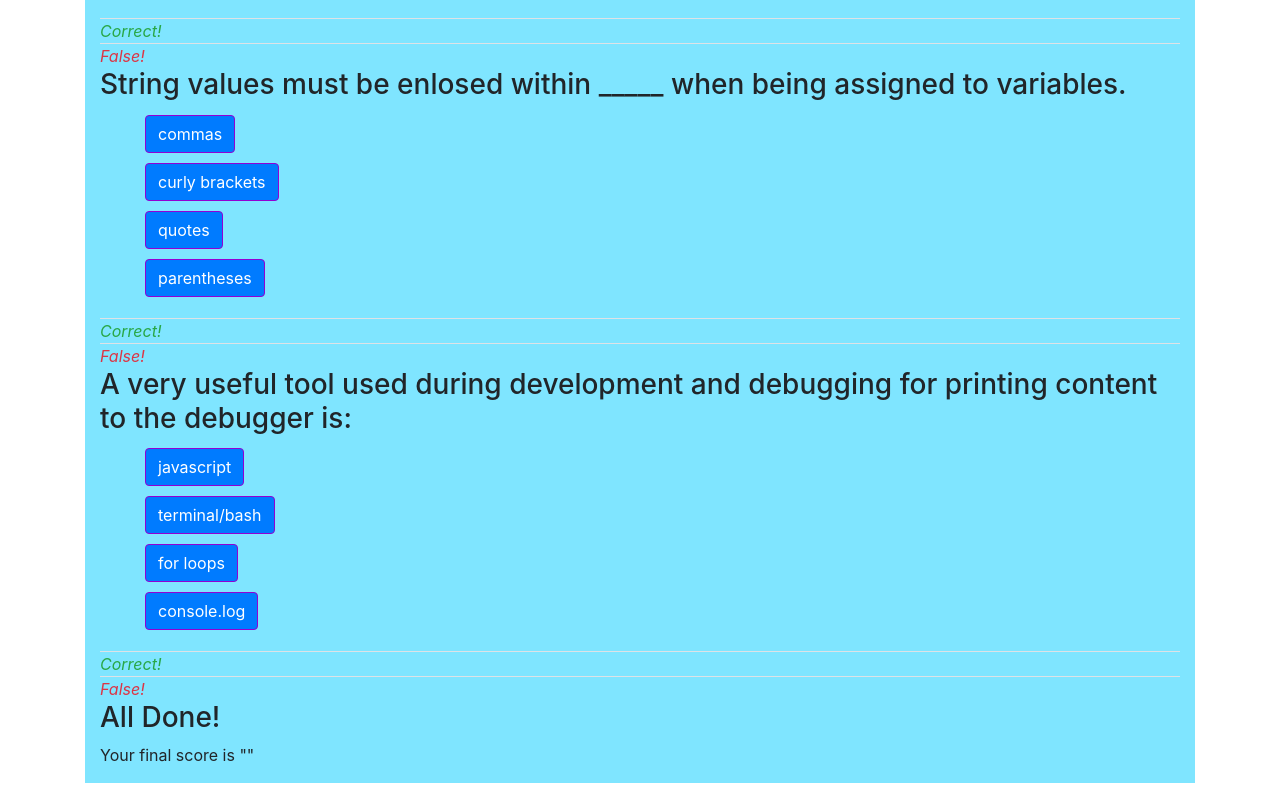
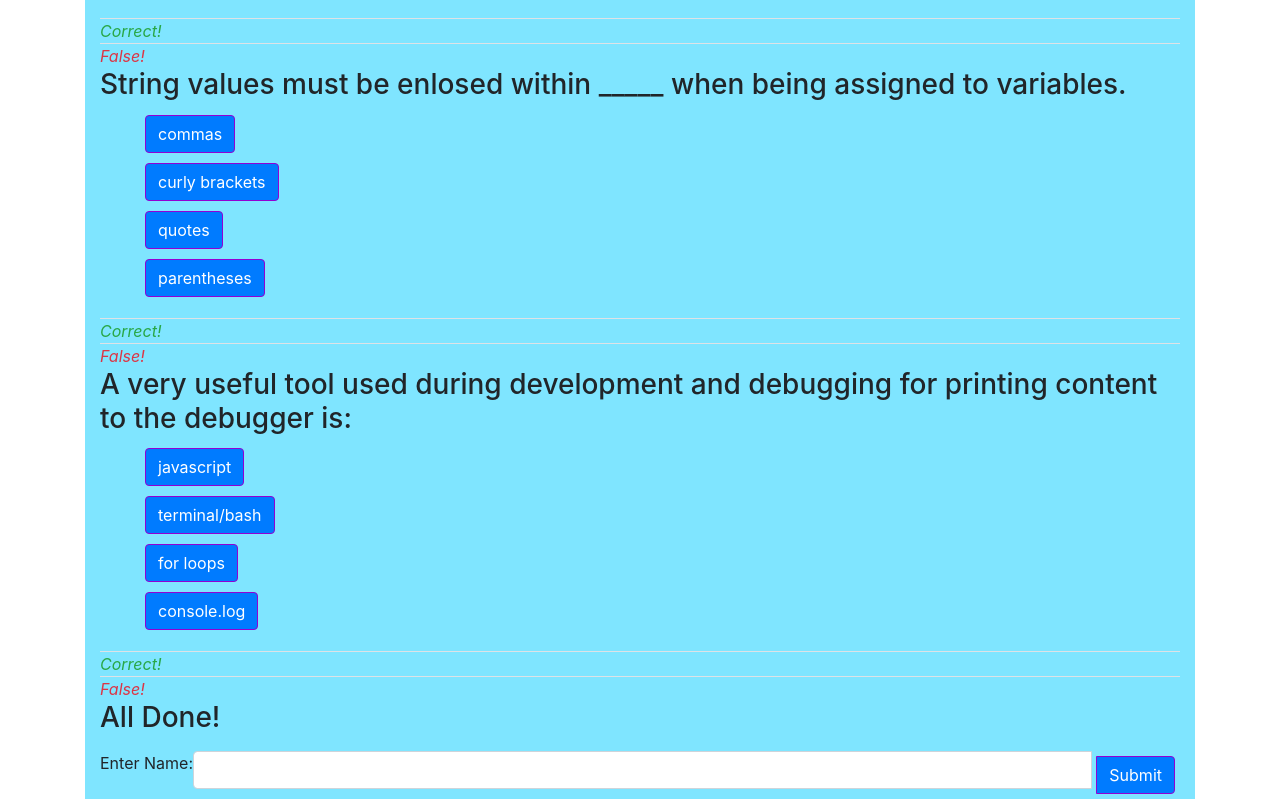
Before and after one commit to Sean-93/quiz-with-javascript, a plain HTML site: page index.html in a window 1280 px wide. Shown: the part 1294-2093 px from the top of the page. Drawn offline with nearby package versions, Linux system fonts and the light colour scheme.

Commit message:
more work on creating elements

```diff
--- a/index.html
+++ b/index.html
@@ -209,6 +209,8 @@
 
         </div>
 
+      </div>
+
 
       <div class="row, quizpage">
 
@@ -219,19 +221,24 @@
               All Done!
 
             </h3>
-            <P>
-              Your final score is ""
+            <P id="totalScore">
+
             </P>
 
             <div class="form-row">
 
             </div>
 
-          </div>
-
+            <div class="input-group"> Enter Name:
+              <input type="text" class="form-control m-30" aria-describedby="basic-addon2">
+              <div class="input-group-append">
+                <li class="btn btn-primary quizoption">Submit</li>
 
               </div>
 
             </div>
 
+          </div>
+
+
       </body>
```
Lines whose indentation alone changed are shown as unchanged.
